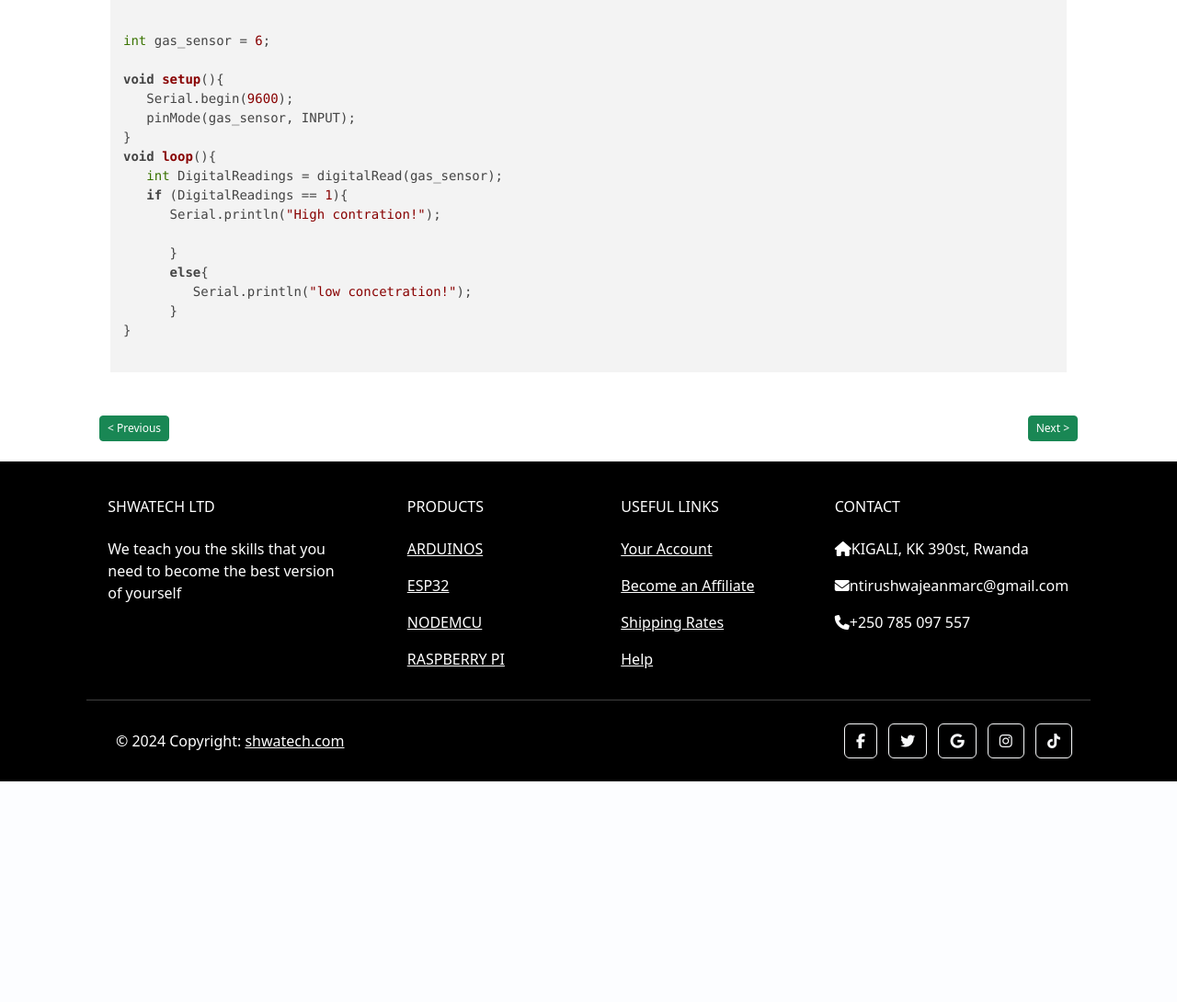
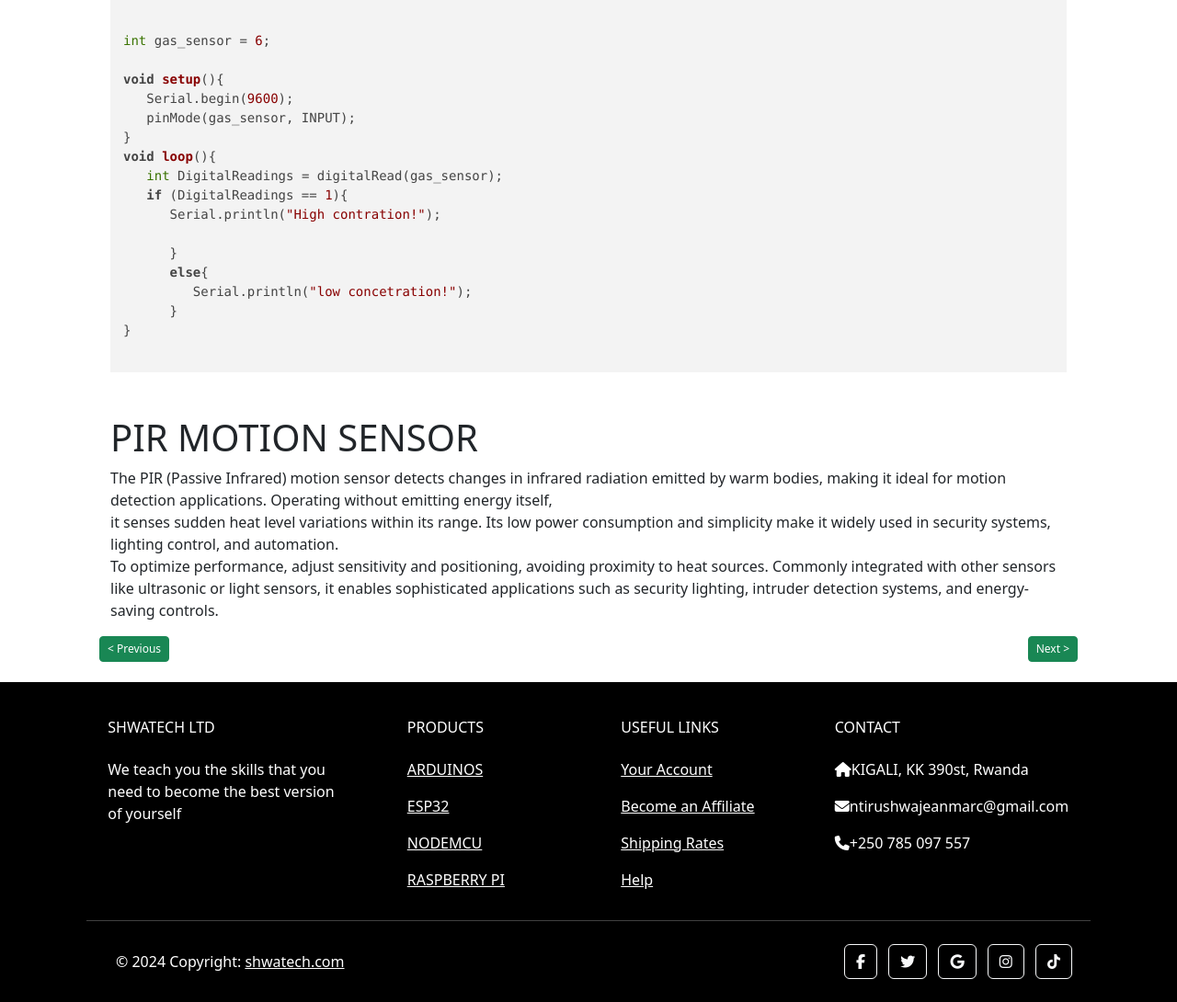
Before and after one commit to ntirushwajeanmarc/shwatech_web, a Flask app: page /arduino-sensors in a window 1280 px wide. Shown: the part 2749-3839 px from the top of the page at 92% size. Before the commit the page ends 3599 px from the top, so only its background shows below. Run offline with Flask 3, Linux system fonts and the light colour scheme; some libraries are stand-ins or nearby versions.

Commit message:
new change

```diff
--- a/templates/arduino/sensors.html
+++ b/templates/arduino/sensors.html
@@ -65,6 +65,15 @@ void loop(){
 }
    </code>
 </pre>
+<h1>PIR MOTION SENSOR</h1>
+<P>
+
+The PIR (Passive Infrared) motion sensor detects changes in infrared radiation emitted by warm bodies, making it ideal for motion detection applications. Operating without emitting energy itself,<br>
+it senses sudden heat level variations within its range. Its low power consumption and simplicity make it widely used in security systems, lighting control, and automation.<br>
+To optimize performance, adjust sensitivity and positioning, avoiding proximity to heat sources.
+Commonly integrated with other sensors like ultrasonic or light sensors, it enables sophisticated applications such as security lighting, intruder detection systems, and energy-saving controls.
+</P>
+<img src="" alt="">
 
 <div class="position-relative">
    <a class="btn btn-success  btn-sm position-absolute top-0 start-0"
```
